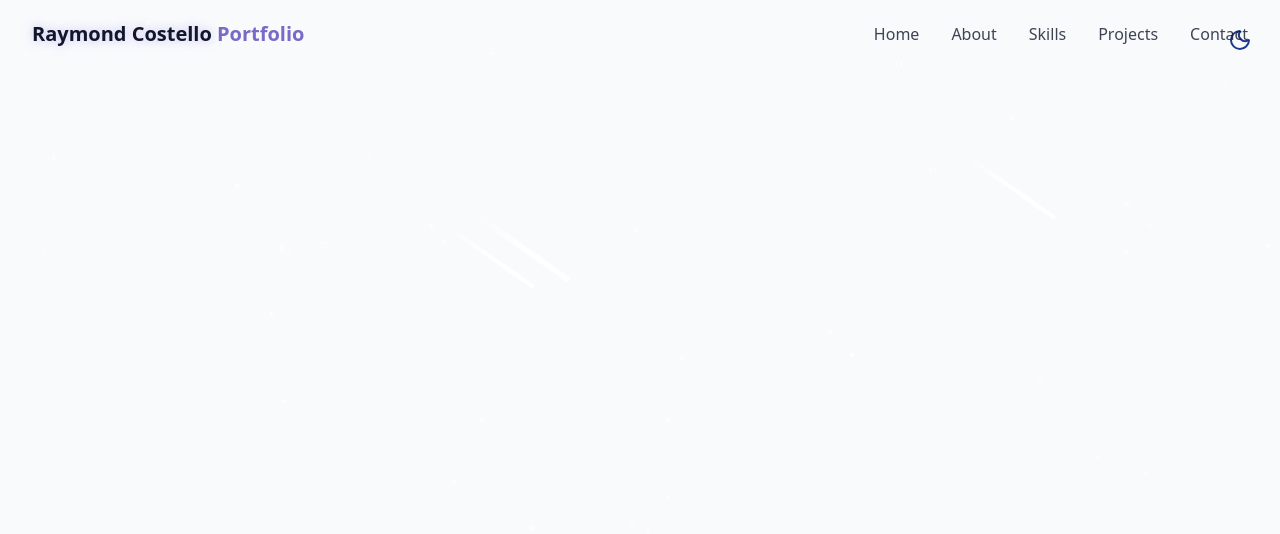
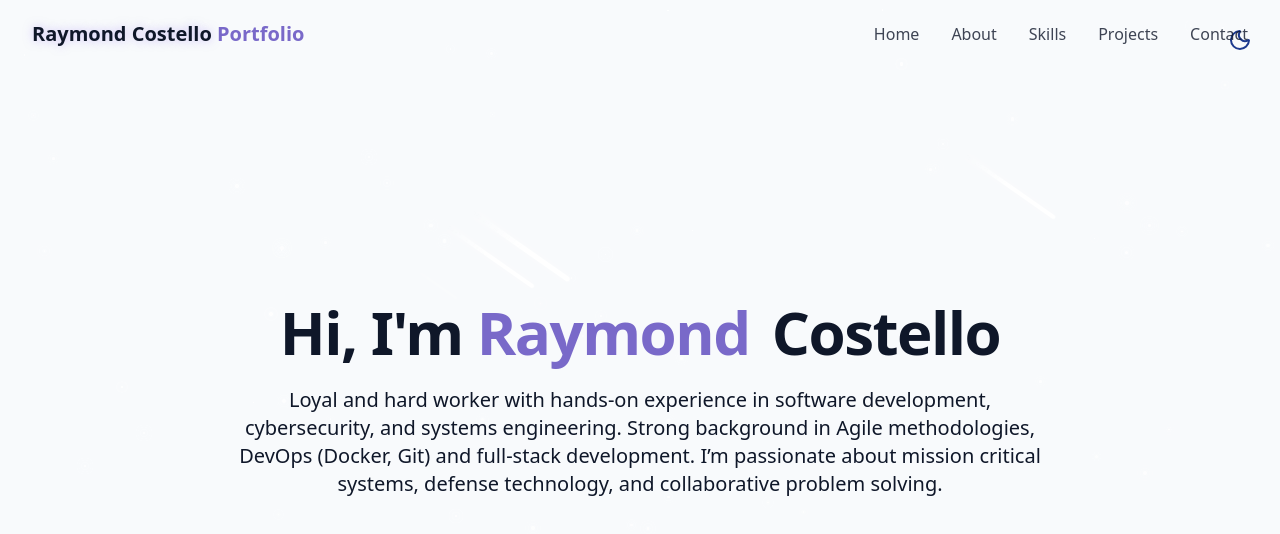
Before and after one commit to RayCostello/portfolio, a React (Vite) app: page / in a window 1280 px wide. Shown: the top 534 px of the page. Built offline with nearby package versions, Linux system fonts and the light colour scheme.

Commit message:
I added my name and a description to the main information with animate-delays.

```diff
--- /dev/null
+++ b/src/components/HeroSection.jsx
@@ -0,0 +1,24 @@
+export const HeroSection = () => {
+    return (
+    <section id="hero" className="relative min-h-screen flex flex-col items-center justify-center px-4">
+        <div className="container max-w-4xl mx-auto text-center z-10">
+            <div className="space-y-6">
+                <h1 className="text-4xl md:text-6xl font-bold tracking-tight">
+                    <span className="opacity-0 animate-fade-in"> Hi, I'm</span>
+                    <span className="text-primary opacity-0 animate-fade-in-delay-2"> Raymond</span>
+                    <span className="text-gradient ml-2 opacity-0 animate-fade-in-delay-2">
+                        {" "}
+                        Costello
+                    </span>
+                </h1>
+                <p className="text-lg md:text-xl text-muted-foreground max-2-2xl mx-auto opacity-0 animate-fade-in-delay-3">
+                Loyal and hard worker with hands-on experience in
+                software development, cybersecurity, and systems engineering.
+                Strong background in Agile methodologies, DevOps (Docker, Git) and full-stack development.
+                I’m passionate about mission critical systems, defense technology, and collaborative problem solving.
+                </p>
+            </div>
+        </div>
+    </section>
+    );
+};
--- a/src/components/Navbar.jsx
+++ b/src/components/Navbar.jsx
@@ -48,7 +48,8 @@ export const Navbar = () => {
 
             <button
             onClick={() => setIsMenuOpen((prev) => !prev)}
-            className="md:hidden p-2 text-foreground z-50">
+            className="md:hidden p-2 text-foreground z-50"
+            aria-label={ isMenuOpen ? "Close menu" : "Open menu"}>
                 {isMenuOpen ? <X size={24} /> : <Menu size={24} />}
                 {" "}
             </button>
--- a/src/pages/Home.jsx
+++ b/src/pages/Home.jsx
@@ -1,6 +1,8 @@
 import { Navbar } from "../components/Navbar";
 import { ThemeToggle } from "../components/ThemeToggle";
 import { StarBackground } from "@/components/StarBackground";
+import { HeroSection } from "../components/HeroSection";
+
 
 export const Home = () => {
     return (
@@ -13,7 +15,9 @@ export const Home = () => {
         {/* NavBar */}
         <Navbar />
         {/* Main Content */}
-
+        <main>
+            <HeroSection />
+        </main>
         {/* Footer */}
 
         </div>
```
